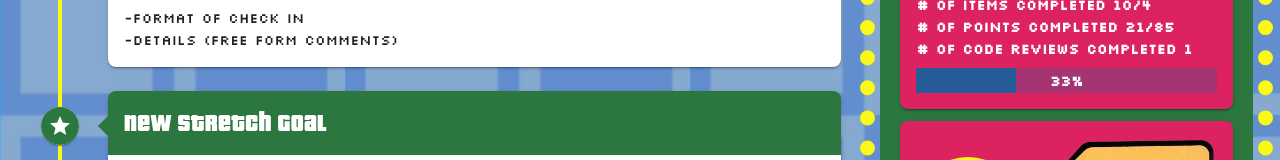
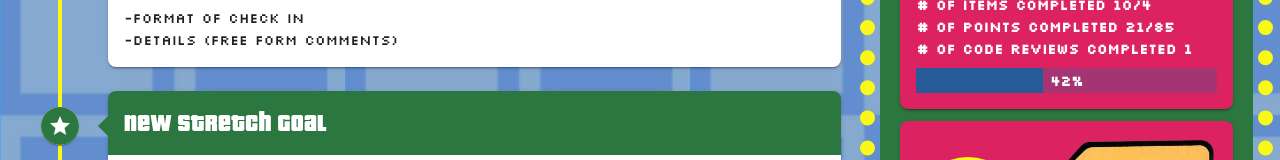
Before and after one commit to Straktor/clickevents, a Vue app: page / in a window 1280 px wide. Shown: the part 758-918 px from the top of the page. Built offline with nearby package versions, Linux system fonts and the light colour scheme; grey boxes are pictures that could not be loaded.

Commit message:
TeamCard Selection and percentage

```diff
--- a/src/components/TeamCard.vue
+++ b/src/components/TeamCard.vue
@@ -25,11 +25,13 @@
 
       <v-progress-linear
         height="25"
-        v-model="test"
+        :value="team.percentageCompleted"
         color="cBlue darken-2"
         class="mt-2"
       >
-        <strong class="white--text">33%</strong>
+        <strong class="white--text">
+          {{ team.percentageCompleted }}%
+        </strong>
       </v-progress-linear>
     </v-card-text>
   </v-card>
@@ -48,7 +50,6 @@ export default {
   },
   data: () => {
     return {
-      test: 33
     }
   },
 }
--- a/src/models/teamsModel.js
+++ b/src/models/teamsModel.js
@@ -7,6 +7,7 @@ class Team {
     this.numItemsCompleted = t.numItemsCompleted;
     this.CRCompleted = t.CRCompleted;
     this.pointsCompleted = t.pointsCompleted;
+    this.percentageCompleted = t.percentageCompleted;
   }
 }
 
--- a/src/views/HomeView.vue
+++ b/src/views/HomeView.vue
@@ -72,7 +72,8 @@ export default {
           numItems: 5,
           numItemsCompleted: 3,
           CRCompleted: 2,
-          pointsCompleted: 11
+          pointsCompleted: 11,
+          percentageCompleted: 33
         }),
         new Team({
           name: 'Team 2',
@@ -81,8 +82,8 @@ export default {
           numItems: 10,
           numItemsCompleted: 4,
           CRCompleted: 1,
-          pointsCompleted: 21
-
+          pointsCompleted: 21,
+          percentageCompleted: 42
         }),
         new Team({
           name: 'Team 3',
@@ -91,8 +92,8 @@ export default {
           numItems: 6,
           numItemsCompleted: 4,
           CRCompleted: 5,
-          pointsCompleted: 22
-
+          pointsCompleted: 22,
+          percentageCompleted: 80
         }),
         new Team({
           name: 'Team 4',
@@ -101,8 +102,8 @@ export default {
           numItems: 7,
           numItemsCompleted: 3,
           CRCompleted: 1,
-          pointsCompleted: 4
-
+          pointsCompleted: 4,
+          percentageCompleted: 55
         })
       ],
       items: [
@@ -170,6 +171,11 @@ export default {
   },
   methods: {
     selectTeam (team) {
+      if (this.selectedTeam?.name === team.name) {
+        this.selectedTeam = undefined
+        return
+      }
+
       this.selectedTeam = team
     }
   }
```
